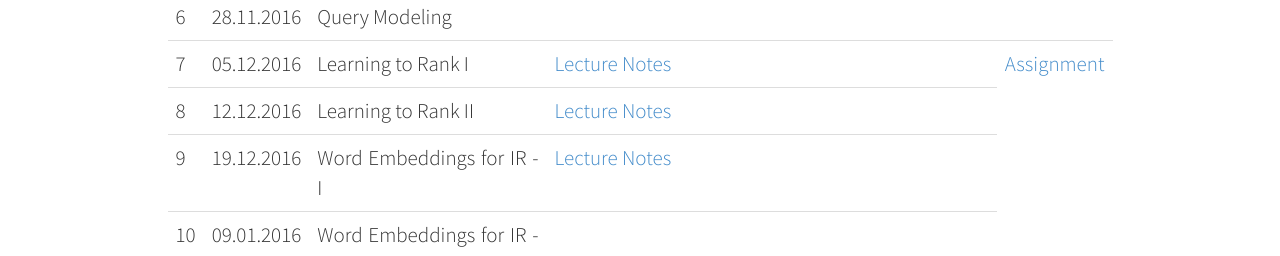
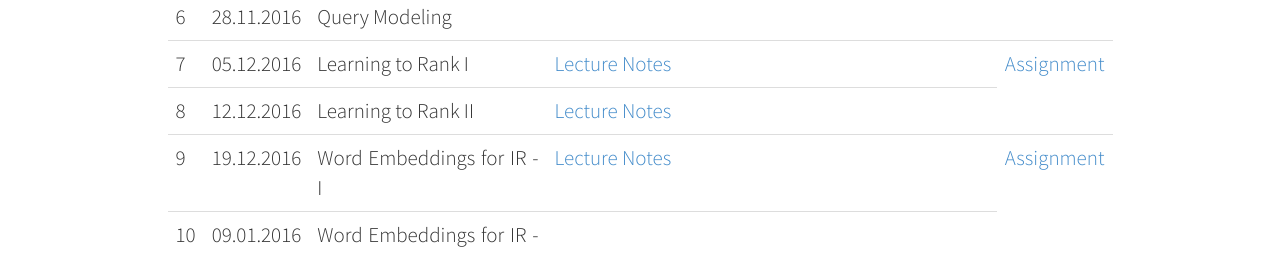
Before and after one commit to singhL3S/TempIR, a plain HTML site: page index.html in a window 1280 px wide. Shown: the part 1840-2096 px from the top of the page. Drawn offline with Linux system fonts and the light colour scheme.

Commit message:
new assignment for word embeddings

```diff
--- a/index.html
+++ b/index.html
@@ -237,6 +237,7 @@
                             <td>19.12.2016</td>
                             <td>Word Embeddings for IR - I</td>
                             <td><a href="lectures/ws16-tir-embeddings.pdf">Lecture Notes</a></td>
+                            <td><a href="lectures/homework4-embeddings.pdf">Assignment</a></td>
                         </tr>
                         <tr>
                             <td>10</td>
```
Also changed, not shown: 8 other files.
